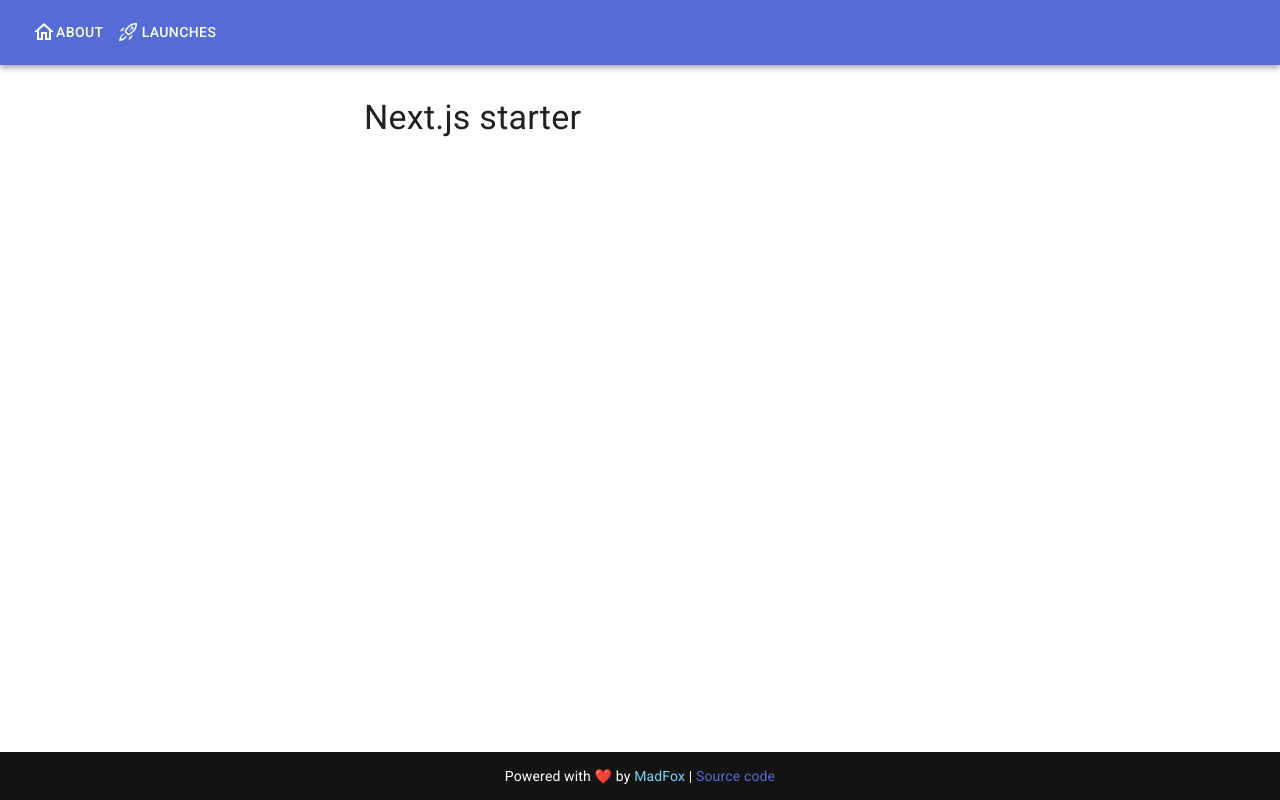
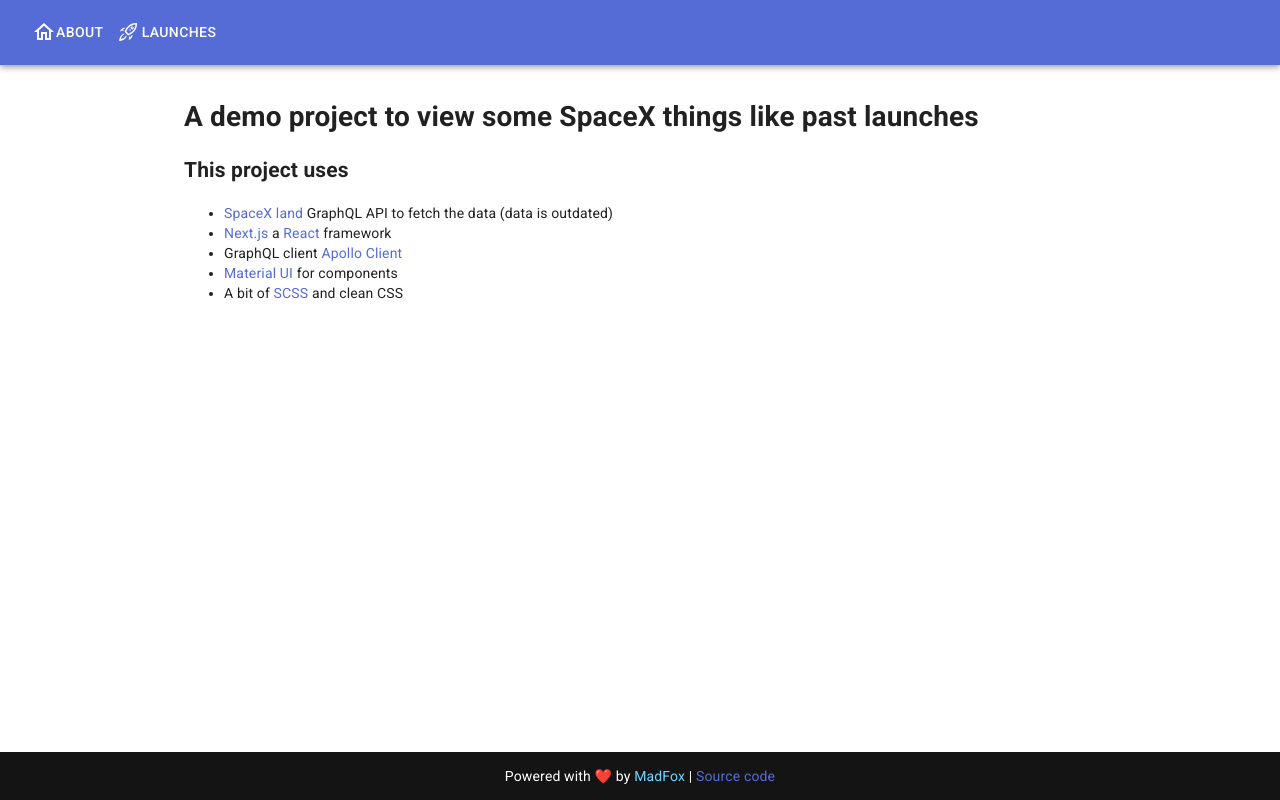
Before and after one commit to XMadFoX/spacex-nextjs, a Next.js app: page / in a window 1280 px wide. Built offline with nearby package versions, Linux system fonts and the light colour scheme.

Commit message:
Updated README, home page

```diff
--- a/src/pages/index.js
+++ b/src/pages/index.js
@@ -1,17 +1,56 @@
 import React from 'react';
 import Container from '@material-ui/core/Container';
-import Typography from '@material-ui/core/Typography';
 import Box from '@material-ui/core/Box';
 import Link from '../components/Link';
 
 export default function Index() {
-  return (
-    <Container maxWidth="sm">
-      <Box my={4}>
-        <Typography variant="h4" component="h1" gutterBottom>
-          Next.js starter
-        </Typography>
-      </Box>
-    </Container>
-  );
+	return (
+		<Container maxWidth='md'>
+			<Box my={4}>
+				<h1>
+					A demo project to view some SpaceX things like past launches
+				</h1>
+				<h2>
+					This project uses
+				</h2>
+				<ul>
+					<li>
+						<Link href='https://github.com/SpaceXLand/api'>
+							<a>SpaceX land</a>
+						</Link>{' '}
+						GraphQL API to fetch the data (data is outdated)
+					</li>
+					<li>
+						<Link href='https://nextjs.org'>
+							<a>Next.js</a>
+						</Link>{' '}
+						a{' '}
+						<Link href='https://reactjs.org/'>
+							<a>React</a>
+						</Link>{' '}
+						framework
+					</li>
+					<li>
+						GraphQL client{' '}
+						<Link href='https://www.apollographql.com/docs/react/'>
+							<a>Apollo Client</a>
+						</Link>
+					</li>
+					<li>
+						<Link href='https://mui.com'>
+							<a>Material UI</a>
+						</Link>{' '}
+						for components
+					</li>
+					<li>
+						A bit of{' '}
+						<Link href='https://sass-lang.com/'>
+							<a>SCSS</a>
+						</Link>{' '}
+						and clean CSS
+					</li>
+				</ul>
+			</Box>
+		</Container>
+	);
 }
```
Also changed, not shown: package.json (+7 -5 lines), 1 other file (tests, documents, lock files or other folders).
